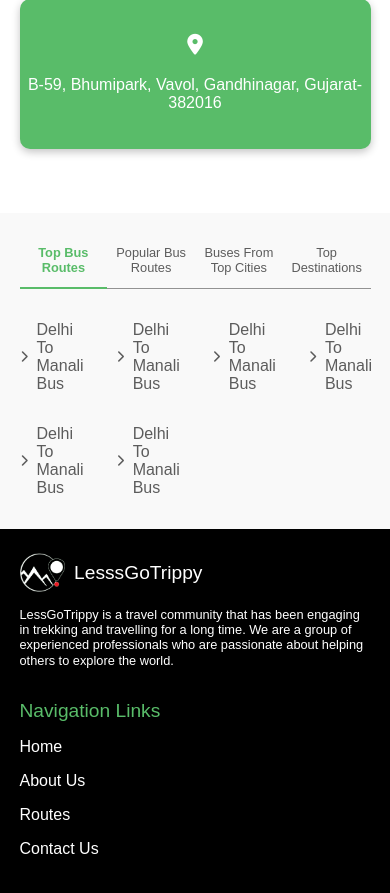
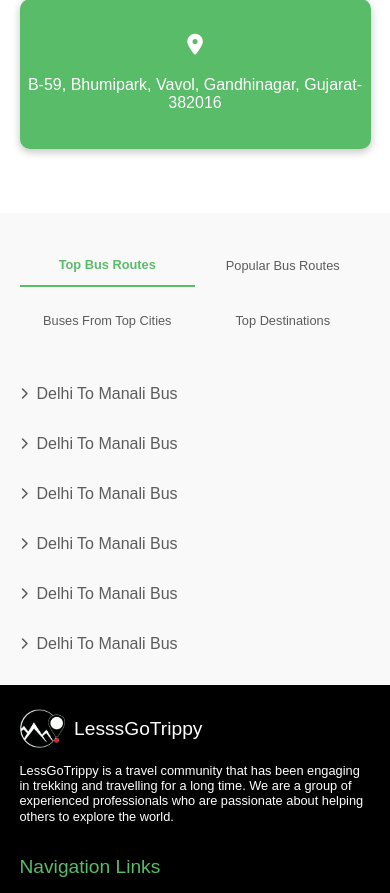
Before and after one commit to varunSalat/tour-booking, a PHP site: page /contact-us.php in a window 390 px wide. Shown: the part 1651-2544 px from the top of the page. Run offline with PHP 8.4, Linux system fonts and the light colour scheme; some web fonts are replaced.

Commit message:
route styling

```diff
--- a/styles/style.css
+++ b/styles/style.css
@@ -1785,6 +1785,20 @@ ul li {
   .photo_gallery_img_container {
     margin: 1em 0;
   }
+
+  .routes_navbar {
+    grid-template-columns: repeat(2, 1fr);
+  }
+  .route_nav_btn {
+    margin: 1em auto;
+    border: none;
+  }
+  .routes_main_container {
+    grid-template-columns: repeat(1, 1fr);
+  }
+  .pp_section {
+    padding-top: 6em;
+  }
 }
 
 @media screen and (max-width: 350px) {
```
